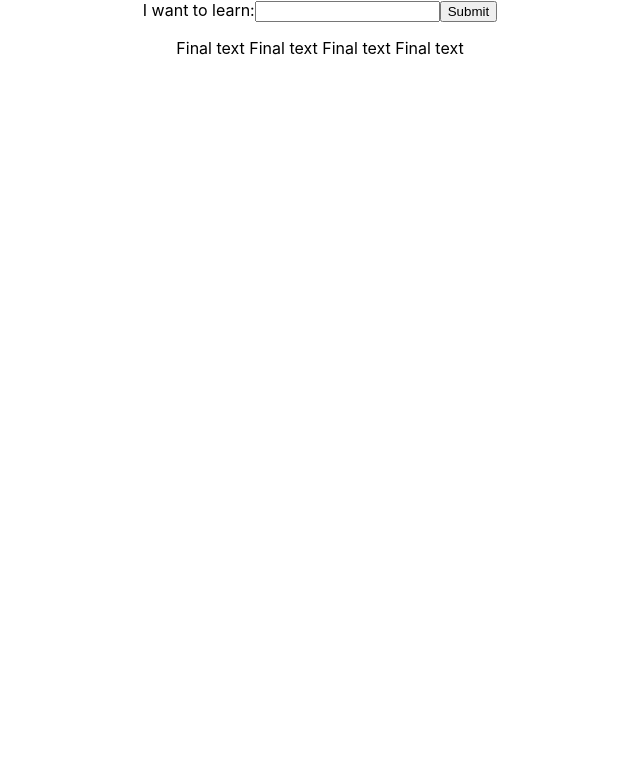
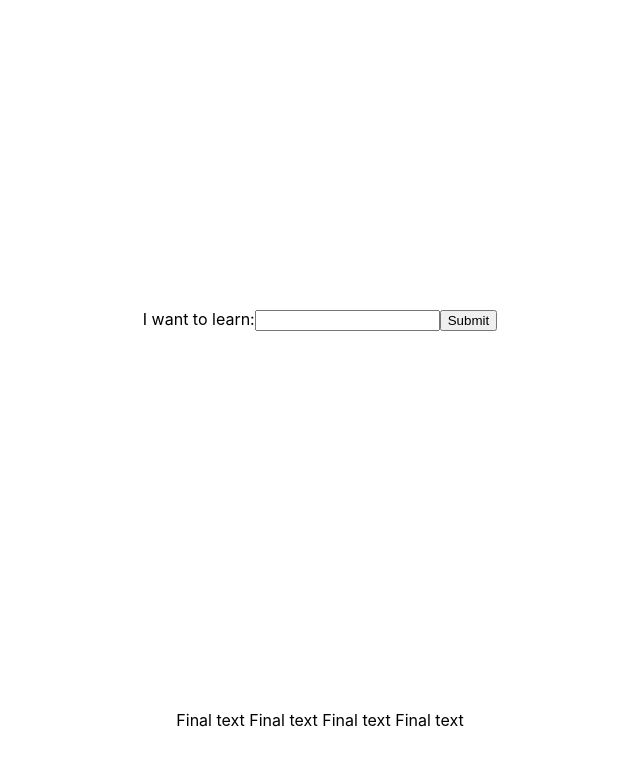
Before and after one commit to Tanger71/deltahacks, a React (Create React App) app: page / in a window 1280 px wide. Shown: the top 766 px of the page, without its empty margins (320-960 px from the left). Built offline with nearby package versions, Linux system fonts and the light colour scheme.

Commit message:
css some what

```diff
--- a/src/App.css
+++ b/src/App.css
@@ -1,5 +1,10 @@
+* {
+  /* border: 1px solid red; */
+}
+
 .App {
   text-align: center;
+  width: 100vw;
 }
 
 .App-logo {
--- a/src/App.js
+++ b/src/App.js
@@ -7,8 +7,10 @@ import { ReplySection } from './sections/reply';
 function App() {
   return (
     <div className="App">
-      <SearchSection />
-      <ReplySection />
+      <div className='Content'>
+        <SearchSection />
+        <ReplySection />
+      </div>
     </div>
   );
 }
--- a/src/sections/reply.css
+++ b/src/sections/reply.css
@@ -0,0 +1,15 @@
+
+.replyBackground {
+    min-height: 20vh;
+
+    display: flex;
+    flex-direction: column;
+    justify-content: center;
+    align-items: center;
+}
+
+.replySection {
+
+    width: 40vw;
+
+}
--- a/src/sections/search.css
+++ b/src/sections/search.css
@@ -0,0 +1,15 @@
+
+.searchBackground {
+    /* border: 1px solid red; */
+    min-height: 80vh;
+
+    display: flex;
+    flex-direction: column;
+    justify-content: center;
+    align-items: center;
+}
+
+.searchSection {
+    width: 80vw;
+
+}
--- a/src/sections/search.js
+++ b/src/sections/search.js
@@ -1,5 +1,5 @@
 import React from 'react';
-import './reply.css'
+import './search.css'
 
 export const SearchSection = () => {
 
```
